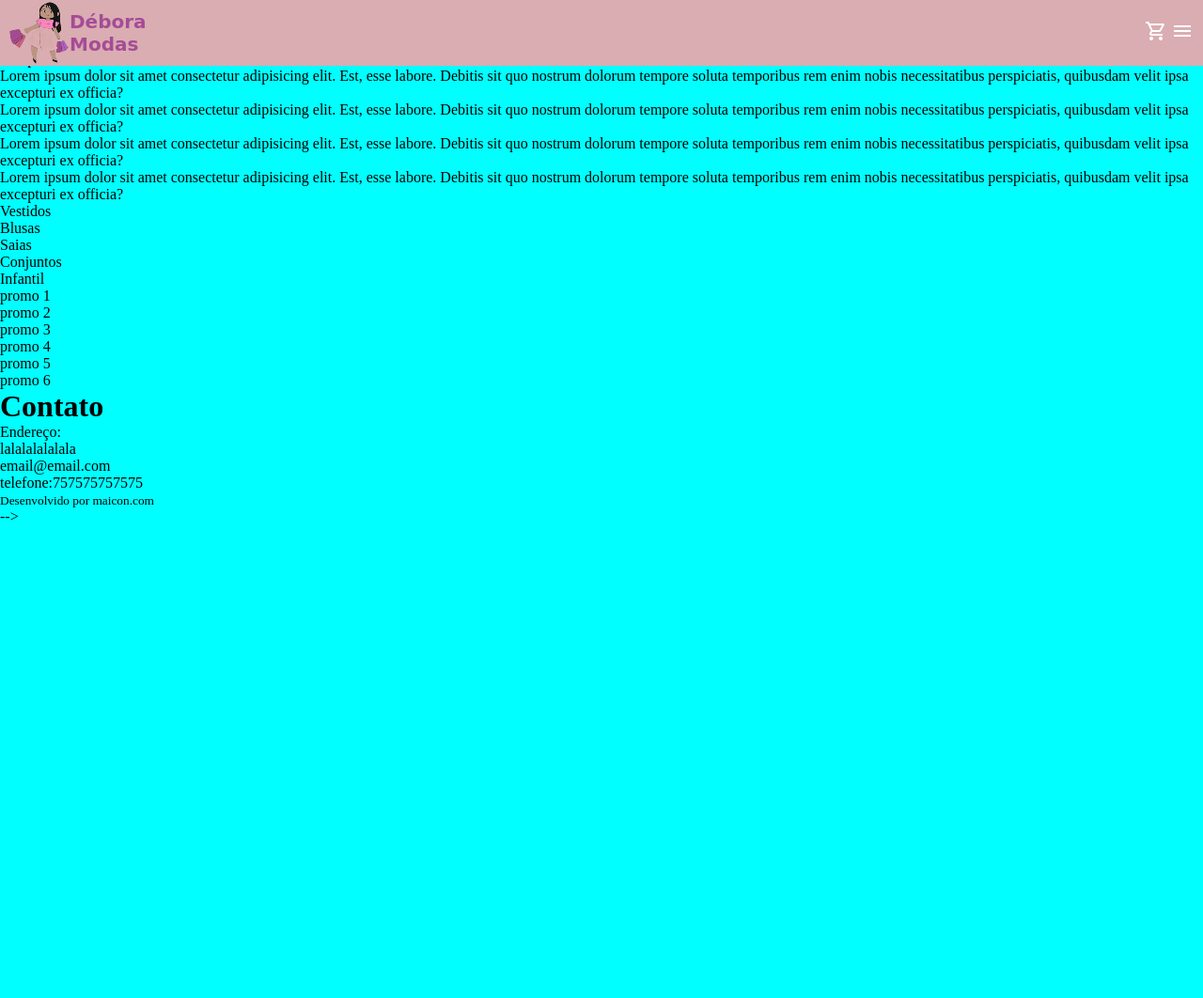
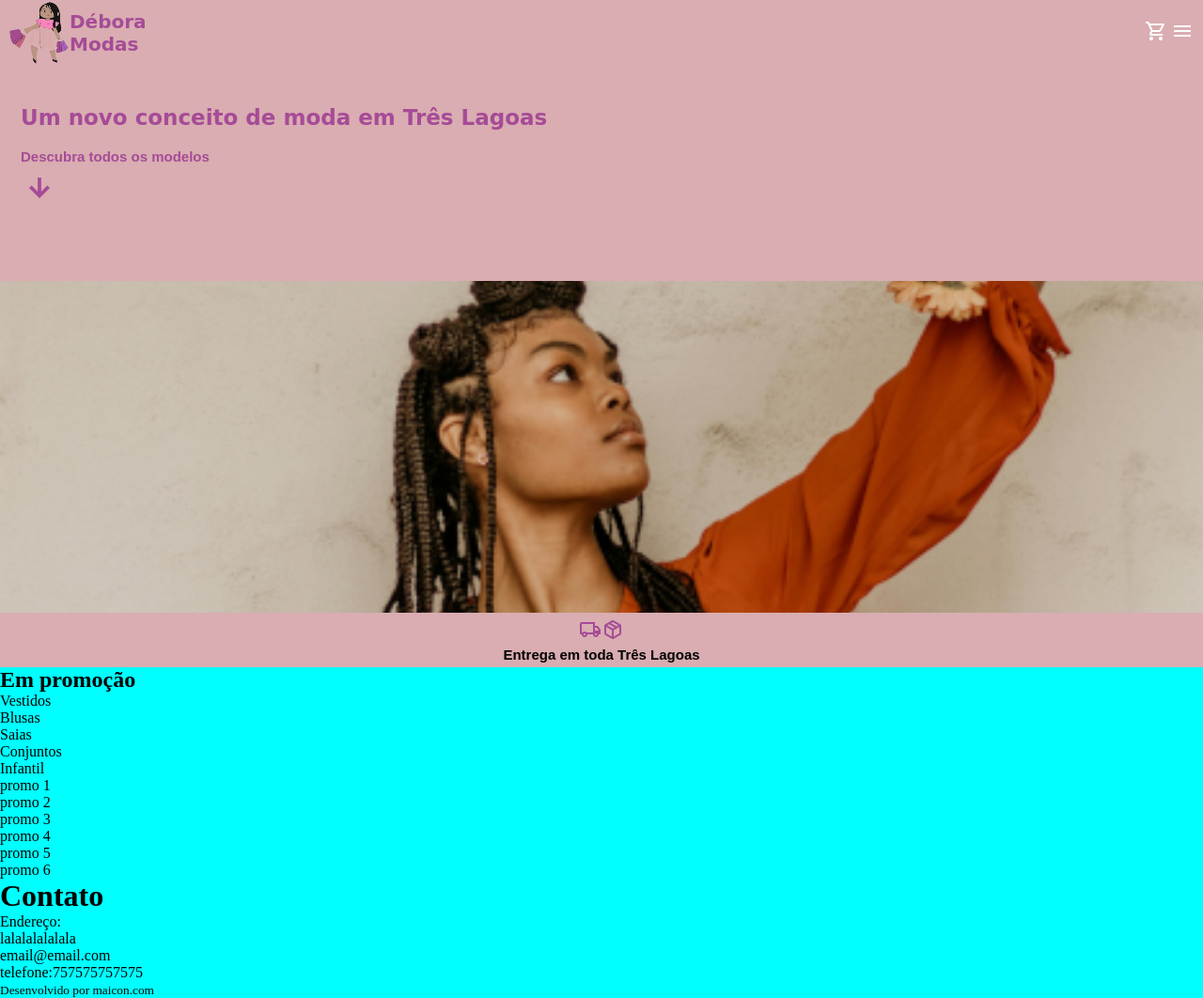
Before and after one commit to maiconjsv/DeboraModas, a plain HTML site: page index.html in a window 1280 px wide. Shown: the whole page at 94% size. Before the commit the page ends 800 px from the top, so only its background shows below. Drawn offline with nearby package versions, Linux system fonts and the light colour scheme.

Commit message:
Adcionei a parte inicial da landing page, o próximo passo é adcionar um carrocel e preparar o firebase pra mostrar as informações

```diff
--- a/index.html
+++ b/index.html
@@ -1,13 +1,20 @@
 <!DOCTYPE html>
-<html lang="en">
+<html lang="pt-BR">
 <head>
     <meta charset="UTF-8">
+
     <meta name="viewport" content="width=device-width, initial-scale=1.0">
+
     <link href="https://fonts.googleapis.com/css2?family=Material+Symbols+Outlined" rel="stylesheet" />
+
     <link rel="stylesheet" href="src/css/mainstyle.css">
+
+
+
     <title>Débora Modas</title>
 </head>
 <body>
+    <!--intro of page-->
     <header>
 
         <div class="logoHeader">
@@ -25,20 +32,19 @@
 
         <div class="sideBars">
             <span  class="material-symbols-outlined closeSideBar">close</span>
+            <nav>
                 <ul>
                         <li>
                             <a href="#">
                                 <span class="material-symbols-outlined">home</span>Inicio
                             </a>
                         </li>
-
                         <li>
                             <a href="#">
                                 <span class="material-symbols-outlined">search</span>
                                 Categorias
                             </a>
                         </li>
-
                         <li>
                             <a href="#">
                                 <span class="material-symbols-outlined">info</span>
@@ -46,6 +52,7 @@
                             </a>
                         </li>
                 </ul>
+            </nav>
 
         </div>
 
@@ -59,25 +66,29 @@
 
     <main>
 
-        <section class="carrocelSection">
-            <div id="carrocelIntro">
-                Lorem ipsum dolor sit amet consectetur adipisicing elit. Est, esse labore. Debitis sit quo nostrum dolorum tempore soluta temporibus rem enim nobis necessitatibus perspiciatis, quibusdam velit ipsa excepturi ex officia?
+        <section class="intro">
+            <div class="banner-support">
+                <h1>Um novo conceito de moda em Três Lagoas</h1>
+                <h3>Descubra todos os modelos </h3>
+                <a href="#">
+                    <div class="arrow-to-content">
+                        <span class="material-symbols-outlined"><strong>arrow_downward</strong></span>
                     </div>
-            <div id="carrocelIntro">
-                Lorem ipsum dolor sit amet consectetur adipisicing elit. Est, esse labore. Debitis sit quo nostrum dolorum tempore soluta temporibus rem enim nobis necessitatibus perspiciatis, quibusdam velit ipsa excepturi ex officia?
+                </a>
             </div>
-            <div id="carrocelIntro">
-                Lorem ipsum dolor sit amet consectetur adipisicing elit. Est, esse labore. Debitis sit quo nostrum dolorum tempore soluta temporibus rem enim nobis necessitatibus perspiciatis, quibusdam velit ipsa excepturi ex officia?
+            <div class="banner">
             </div>
-            <div id="carrocelIntro">
-                Lorem ipsum dolor sit amet consectetur adipisicing elit. Est, esse labore. Debitis sit quo nostrum dolorum tempore soluta temporibus rem enim nobis necessitatibus perspiciatis, quibusdam velit ipsa excepturi ex officia?
+            <div class="informations">
+                <h3>Entrega em toda Três Lagoas</h3>
+                <div class="icons">
+                    <span class="material-symbols-outlined">local_shipping</span>
+                    <span class="material-symbols-outlined">package_2</span>
                 </div>
-            <div id="carrocelIntro">
-                Lorem ipsum dolor sit amet consectetur adipisicing elit. Est, esse labore. Debitis sit quo nostrum dolorum tempore soluta temporibus rem enim nobis necessitatibus perspiciatis, quibusdam velit ipsa excepturi ex officia?
             </div>
-            <div id="carrocelIntro">
-                Lorem ipsum dolor sit amet consectetur adipisicing elit. Est, esse labore. Debitis sit quo nostrum dolorum tempore soluta temporibus rem enim nobis necessitatibus perspiciatis, quibusdam velit ipsa excepturi ex officia?
-            </div>
+        </section>
+        <section class="hot-itens">
+            <h2>Em promoção</h2>
+
         </section>
 
         <section class="sections">
@@ -109,8 +120,10 @@
         <p>telefone:757575757575</p>
         <small>Desenvolvido por maicon.com</small>
     </footer>
--->
+
 
     <script src="src/js/sidebar.js"></script>
+    <script src="https://cdn.jsdelivr.net/npm/swiper@11/swiper-bundle.min.js"></script>
+    <script src="src/js/swiper.js"></script>
 </body>
 </html>
--- a/src/css/mainstyle.css
+++ b/src/css/mainstyle.css
@@ -7,6 +7,7 @@
 
 body{
     background-color: aqua;
+    padding-top: 70px;
 }
 
 header{
@@ -16,7 +17,7 @@ header{
     position: fixed;
     align-items: center;
     display: flex;
-
+    top: 0;
 }
 
 @import url('https://fonts.googleapis.com/css2?family=Indie+Flower&display=swap');
@@ -94,11 +95,11 @@ header h1{
     width: 300px;
     right: -310px;
     top: 0;
-
     display: flex;
     flex-direction: column;
     align-items: flex-end;
     box-shadow:0px 0px 0px 2.5px#8c635aab;
+    z-index: 1000;
     transition: all ease 0.5s;
 }
 .sideBars.sideBarsOn{
@@ -184,3 +185,92 @@ header h1{
 .cartBar.cartBarOn{
     right: 0;
 }
+
+/* banner and intro section*/
+
+@import url('https://fonts.googleapis.com/css2?family=Lato:ital,wght@0,100;0,300;0,400;0,700;0,900;1,100;1,300;1,400;1,700;1,900&family=Mona+Sans:ital,wght@0,200..900;1,200..900&family=Raleway:ital,wght@0,100..900;1,100..900&display=swap');
+
+.intro{
+    background-color: #8C635A;
+    width: 100vw;
+    height: 80vh;
+    display: flex;
+    flex-direction: column;
+    font-family: "Mona Sans", sans-serif;
+}
+
+.banner-support{
+    background-color: #D9ADB1;
+    width: 100%;
+    height: 65%;
+    display: flex;
+    flex-direction: column;
+    align-items: flex-start;
+}
+
+.banner-support h1{
+    font-family: "Indie Flower", cursive;
+    text-align: justify;
+    color: #A64B97;
+    font-size: 23px;
+    margin: 22px 22px 0 22px;
+    padding: 20px 0 0 0;
+}
+
+.banner-support h3{
+    color: #A64B97;
+    margin: 10px 0 0 22px;
+    padding: 10px 0 5px 0;
+    font-size: 15px;
+}
+
+.arrow-to-content{
+    background-color: #D9ADB1;
+    border-radius: 40%;
+    margin-left: 22px;
+    color: #A64B97;
+    cursor: pointer;
+}
+
+.arrow-to-content:hover{
+    background-color: #A64B97;
+    color: white;
+}
+
+.arrow-to-content span{
+    padding: 5px;
+    font-size: 30px;
+}
+
+.banner{
+    background-image: url(../imgs/banner-mobile.png);
+    background-position: center;
+    background-repeat: no-repeat;
+    background-size: cover;
+    width: 100%;
+    height: 100%;
+}
+
+
+/* informations about the delivery*/
+.informations{
+    background-color:  #D9ADB1;
+    font-family: "Mona Sans", sans-serif;
+    display: flex;
+    flex-direction: column-reverse;
+    justify-content: center;
+    align-items: center;
+}
+
+.informations h3{
+    font-size: 15px;
+    margin-bottom: 5px;
+    color: black;
+}
+
+.icons{
+    color: #A64B97;
+    display: flex;
+    flex-direction: row;
+    padding: 6px;
+}
--- /dev/null
+++ b/src/js/swiper.js
@@ -0,0 +1,22 @@
+const swiper = new Swiper(".swiper", {
+    slidesPerView: 1,         // padrão (celular)
+    spaceBetween: 16,
+    pagination: {
+      el: ".swiper-pagination",
+      clickable: true,
+    },
+    navigation: {
+      nextEl: ".swiper-button-next",
+      prevEl: ".swiper-button-prev",
+    },
+    breakpoints: {
+      768: {                  // tablet
+        slidesPerView: 2,
+        spaceBetween: 24,
+      },
+      1024: {                 // desktop
+        slidesPerView: 4,
+        spaceBetween: 32,
+      },
+    },
+  });
```
Also changed, not shown: src/imgs/banner-mobile.png (added), src/imgs/banner-tablet.png (added), 1 other file. Lines whose indentation alone changed are shown as unchanged.
